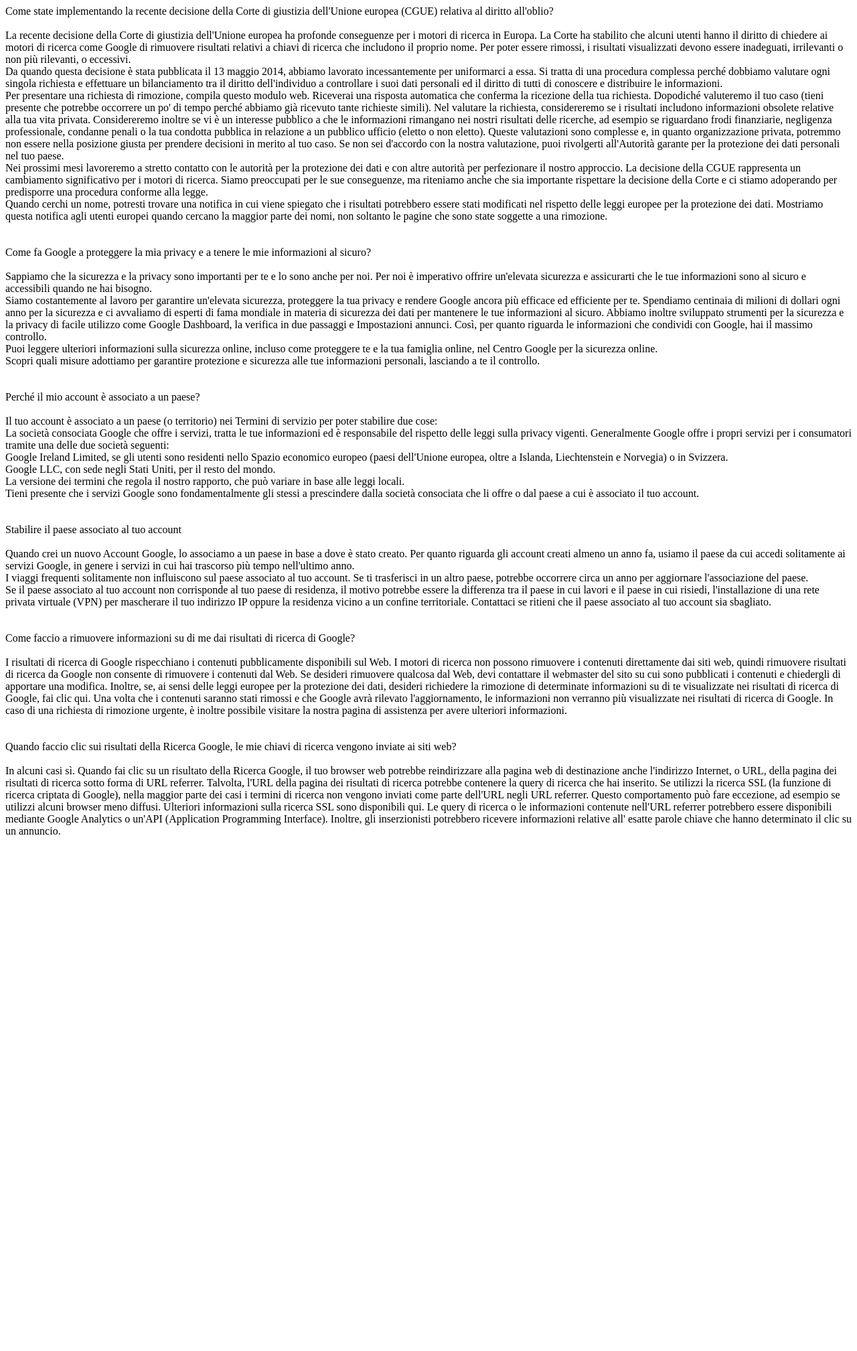
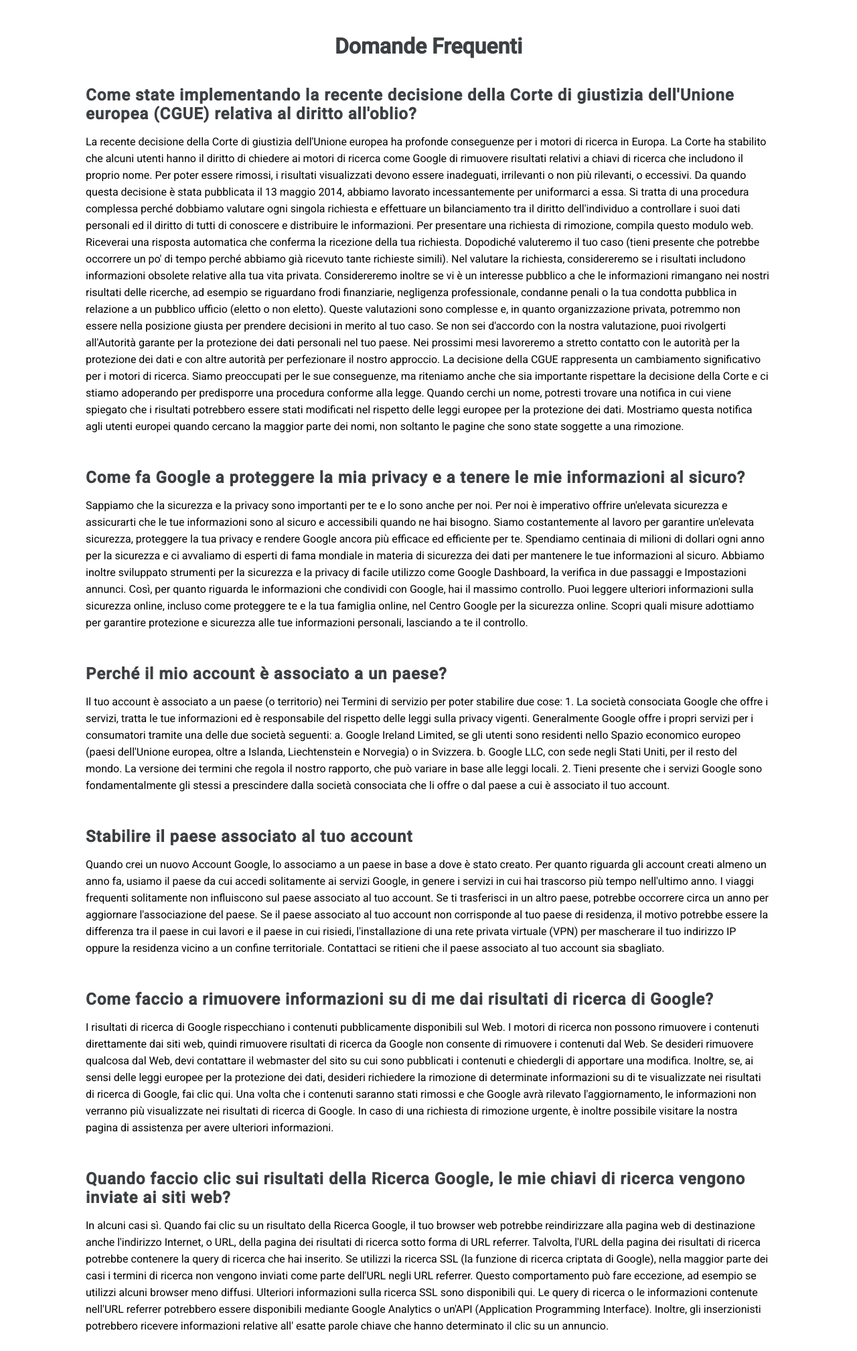
Before and after one commit to alessandro-falcone96/php-google-faq, a PHP site: page / in a window 1280 px wide. Shown: the whole page at 67% size. Before the commit the page ends 1246 px from the top, so only its background shows below. Run offline with PHP 8.4, Linux system fonts and the light colour scheme.

Commit message:
Aggiunto css

```diff
--- a/index.php
+++ b/index.php
@@ -11,18 +11,21 @@
     [
       "domanda" => "Come fa Google a proteggere la mia privacy e a tenere le mie informazioni al sicuro?",
       "risposta" => "Sappiamo che la sicurezza e la privacy sono importanti per te e lo sono anche per noi. Per noi è imperativo offrire un'elevata sicurezza e assicurarti che le tue informazioni sono al sicuro e accessibili quando ne hai bisogno.
+
       Siamo costantemente al lavoro per garantire un'elevata sicurezza, proteggere la tua privacy e rendere Google ancora più efficace ed efficiente per te. Spendiamo centinaia di milioni di dollari ogni anno per la sicurezza e ci avvaliamo di esperti di fama mondiale in materia di sicurezza dei dati per mantenere le tue informazioni al sicuro. Abbiamo inoltre sviluppato strumenti per la sicurezza e la privacy di facile utilizzo come Google Dashboard, la verifica in due passaggi e Impostazioni annunci. Così, per quanto riguarda le informazioni che condividi con Google, hai il massimo controllo.
+
       Puoi leggere ulteriori informazioni sulla sicurezza online, incluso come proteggere te e la tua famiglia online, nel Centro Google per la sicurezza online.
+
       Scopri quali misure adottiamo per garantire protezione e sicurezza alle tue informazioni personali, lasciando a te il controllo."
     ],
     [
       "domanda" => "Perché il mio account è associato a un paese?",
       "risposta" => "Il tuo account è associato a un paese (o territorio) nei Termini di servizio per poter stabilire due cose:
-      La società consociata Google che offre i servizi, tratta le tue informazioni ed è responsabile del rispetto delle leggi sulla privacy vigenti. Generalmente Google offre i propri servizi per i consumatori tramite una delle due società seguenti:
-      Google Ireland Limited, se gli utenti sono residenti nello Spazio economico europeo (paesi dell'Unione europea, oltre a Islanda, Liechtenstein e Norvegia) o in Svizzera.
-      Google LLC, con sede negli Stati Uniti, per il resto del mondo.
+      1. La società consociata Google che offre i servizi, tratta le tue informazioni ed è responsabile del rispetto delle leggi sulla privacy vigenti. Generalmente Google offre i propri servizi per i consumatori tramite una delle due società seguenti:
+      a. Google Ireland Limited, se gli utenti sono residenti nello Spazio economico europeo (paesi dell'Unione europea, oltre a Islanda, Liechtenstein e Norvegia) o in Svizzera.
+      b. Google LLC, con sede negli Stati Uniti, per il resto del mondo.
       La versione dei termini che regola il nostro rapporto, che può variare in base alle leggi locali.
-      Tieni presente che i servizi Google sono fondamentalmente gli stessi a prescindere dalla società consociata che li offre o dal paese a cui è associato il tuo account."
+      2. Tieni presente che i servizi Google sono fondamentalmente gli stessi a prescindere dalla società consociata che li offre o dal paese a cui è associato il tuo account."
     ],
     [
       "domanda" => "Stabilire il paese associato al tuo account",
@@ -40,8 +43,35 @@
     ],
   ];
 
-  foreach ($databaseFaq as $faq) {
-    echo nl2br ($faq["domanda"] . "\n\n" . $faq["risposta"] . "\n\n\n");
-  }
+  // foreach ($databaseFaq as $faq) {
+  //   echo nl2br ($faq["domanda"] . "\n\n" . $faq["risposta"] . "\n\n\n");
+  // }
 
 ?>
+
+<!DOCTYPE html>
+<html lang="en">
+<head>
+  <meta charset="UTF-8">
+  <meta name="viewport" content="width=device-width, initial-scale=1.0">
+  <!-- Google Font -->
+  <link rel="preconnect" href="https://fonts.gstatic.com">
+  <link href="https://fonts.googleapis.com/css2?family=Roboto:wght@300;400;500&display=swap" rel="stylesheet">
+  <!-- CSS -->
+  <link rel="stylesheet" href="style.css">
+  <!-- Title -->
+  <title>Document</title>
+</head>
+<body>
+
+  <main>
+    <h1>Domande Frequenti</h1>
+    <?php
+      foreach ($databaseFaq as $faq) {
+        echo "<div><h2>{$faq['domanda']}</h2>";
+        echo "<p>{$faq["risposta"]}</p></div>";
+      }
+    ?>
+  </main>
+</body>
+</html>
--- /dev/null
+++ b/style.css
@@ -0,0 +1,33 @@
+*{
+  margin: 0;
+  padding: 0;
+  box-sizing: border-box;
+  font-family: 'Roboto', sans-serif;
+}
+
+main{
+  width: 80%;
+  margin: auto;
+}
+
+h1{
+  text-align: center;
+  padding-top: 50px;
+  padding-bottom: 15px;
+  color: #3C4043;
+}
+
+div{
+  padding: 25px 0px;
+}
+
+h2{
+  padding-bottom: 15px;
+  letter-spacing: 1px;
+  color: #3C4043;
+}
+
+p{
+  font-weight: 400;
+  line-height: 25px;
+}
```
